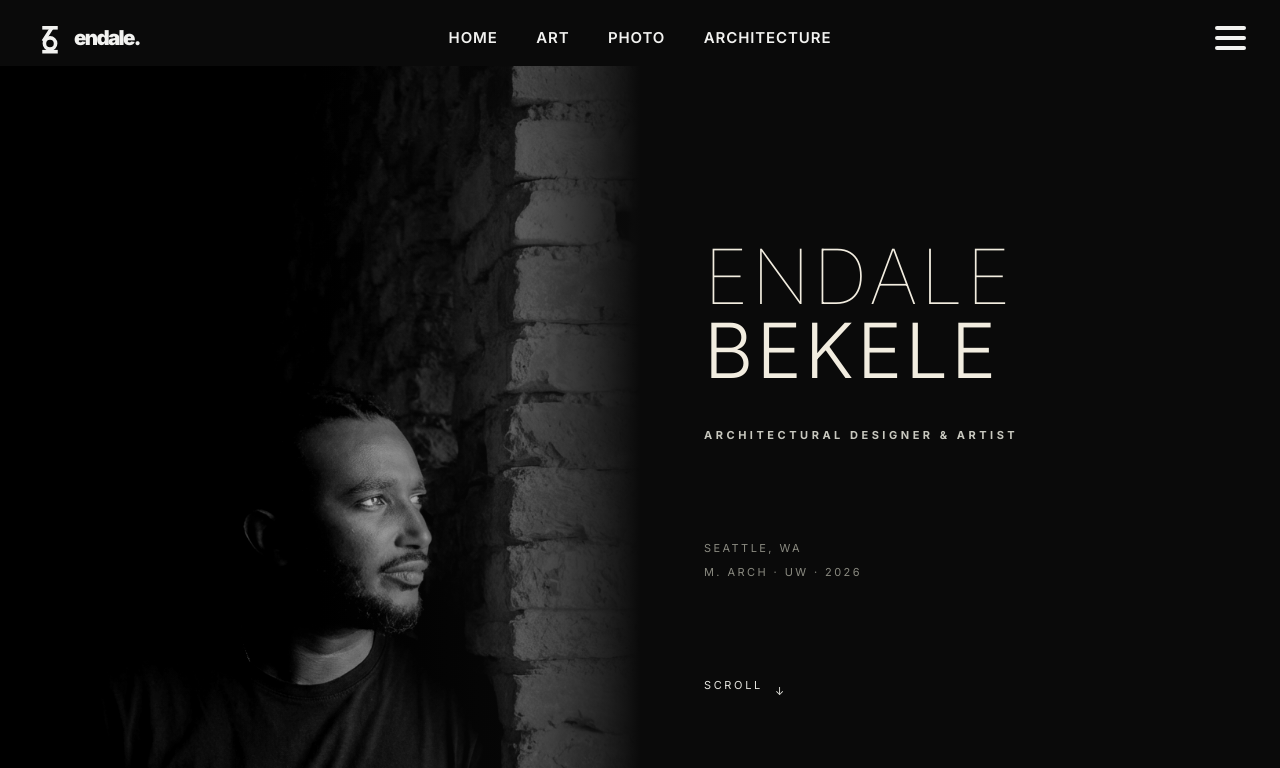
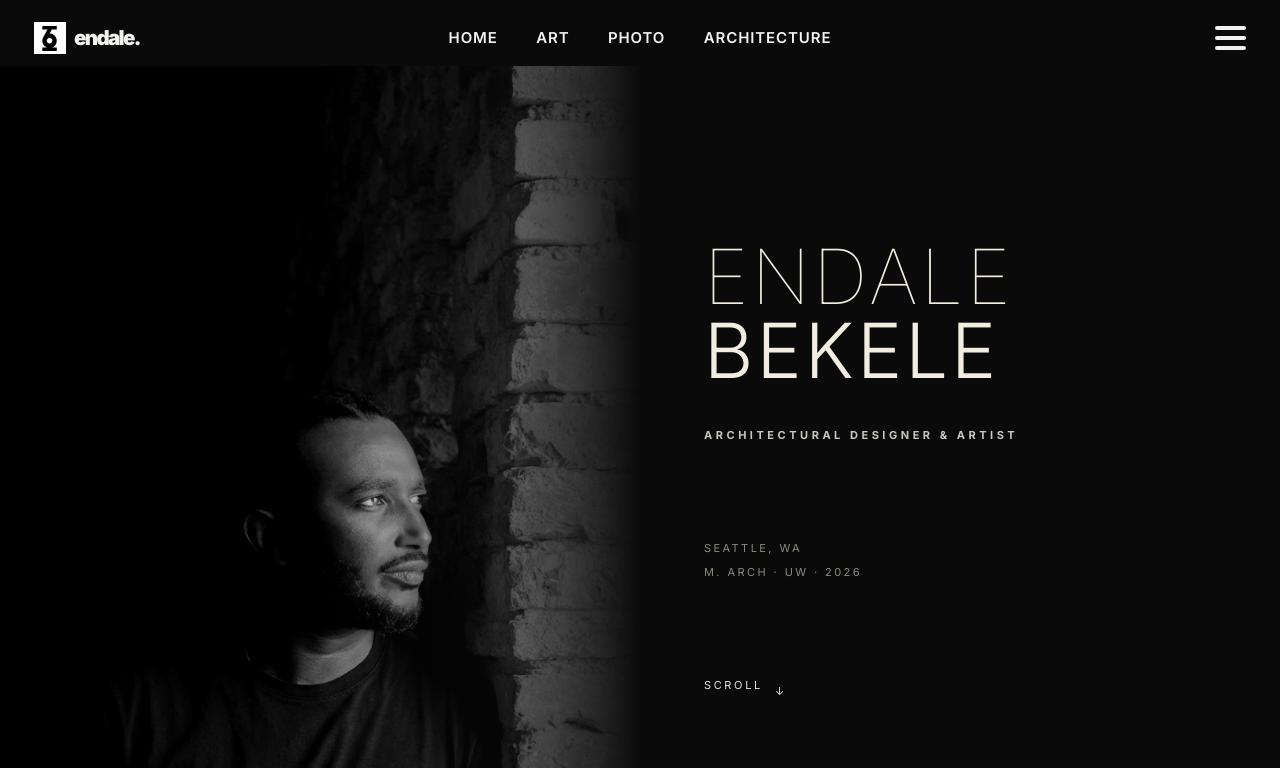
Before and after one commit to eenndduu-blip/portfolio-site, a Next.js app: page / in a window 1280 px wide. Shown: the top 768 px of the page. Built offline with nearby package versions, Linux system fonts and the light colour scheme.

Commit message:
Replace placeholder logo mark with actual logo.svg asset
Swap the temporary custom SVG monogram for the real logo file
provided, rendered via next/image in the shared Nav header.

```diff
--- a/src/components/LogoMark.tsx
+++ /dev/null
@@ -1,29 +0,0 @@
-export function LogoMark({ className = "" }: { className?: string }) {
-  return (
-    <svg
-      viewBox="0 0 640 640"
-      xmlns="http://www.w3.org/2000/svg"
-      className={className}
-      role="img"
-      aria-label="Endale Bekele logo mark"
-    >
-      <rect x="165" y="80" width="310" height="72" fill="currentColor" />
-      <path
-        d="M 335 152 L 205 355"
-        stroke="currentColor"
-        strokeWidth="72"
-        strokeLinecap="square"
-        fill="none"
-      />
-      <circle
-        cx="320"
-        cy="430"
-        r="112"
-        fill="none"
-        stroke="currentColor"
-        strokeWidth="72"
-      />
-      <rect x="165" y="558" width="310" height="72" fill="currentColor" />
-    </svg>
-  );
-}
--- a/src/components/Nav.tsx
+++ b/src/components/Nav.tsx
@@ -1,9 +1,9 @@
 "use client";
 
 import { useEffect, useState } from "react";
+import Image from "next/image";
 import Link from "next/link";
 import { usePathname } from "next/navigation";
-import { LogoMark } from "./LogoMark";
 
 const links = [
   { href: "/", label: "Home" },
@@ -36,7 +36,14 @@ export function Nav() {
         className="flex items-center gap-2 cursor-pointer"
         aria-label="Endale Bekele — Home"
       >
-        <LogoMark className="h-[26px] w-auto md:h-[32px] text-[var(--color-fg)]" />
+        <Image
+          src="/logo.svg"
+          alt=""
+          width={32}
+          height={32}
+          className="h-[26px] w-[26px] md:h-[32px] md:w-[32px]"
+          priority
+        />
         <span className="font-black lowercase tracking-[-0.08em] text-[clamp(16px,1.6vw,22px)]">
           endale.
         </span>
```
Also changed, not shown: public/logo.svg (added).
